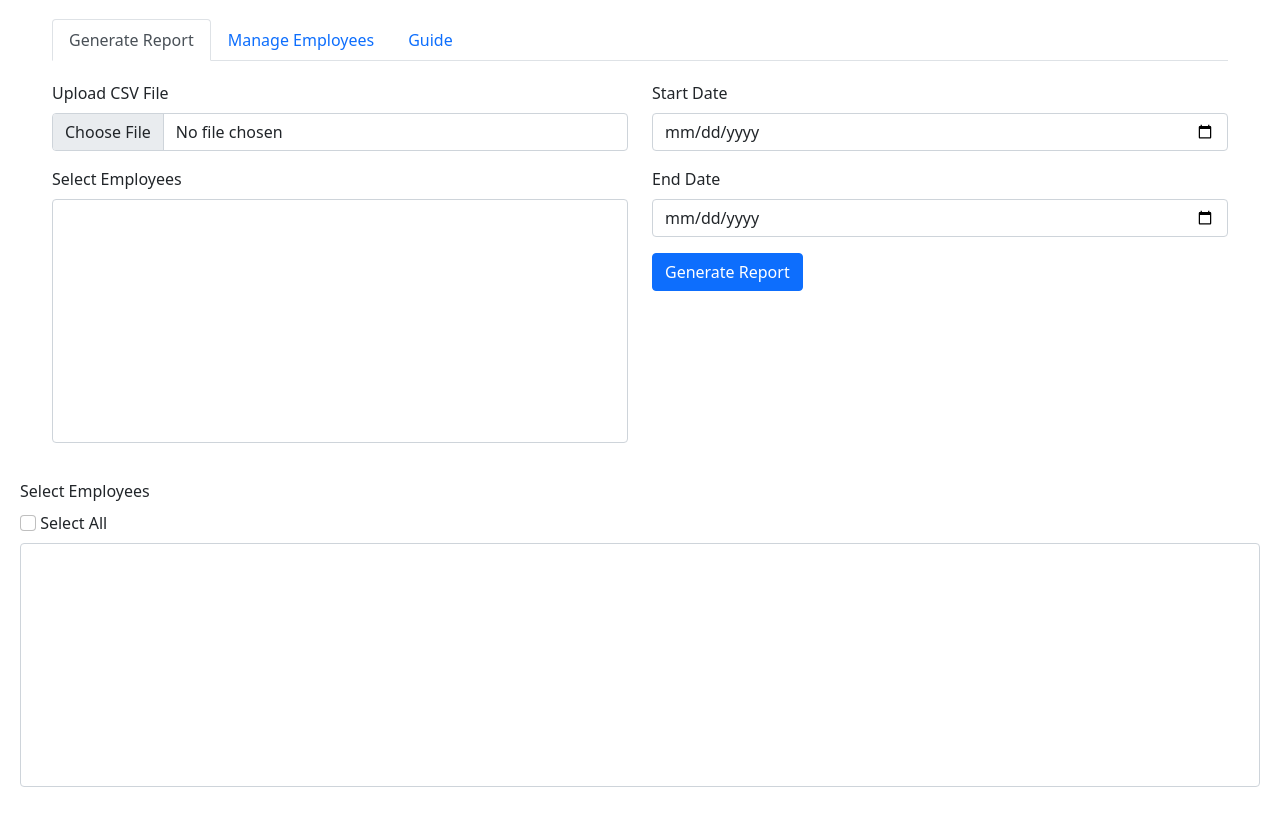
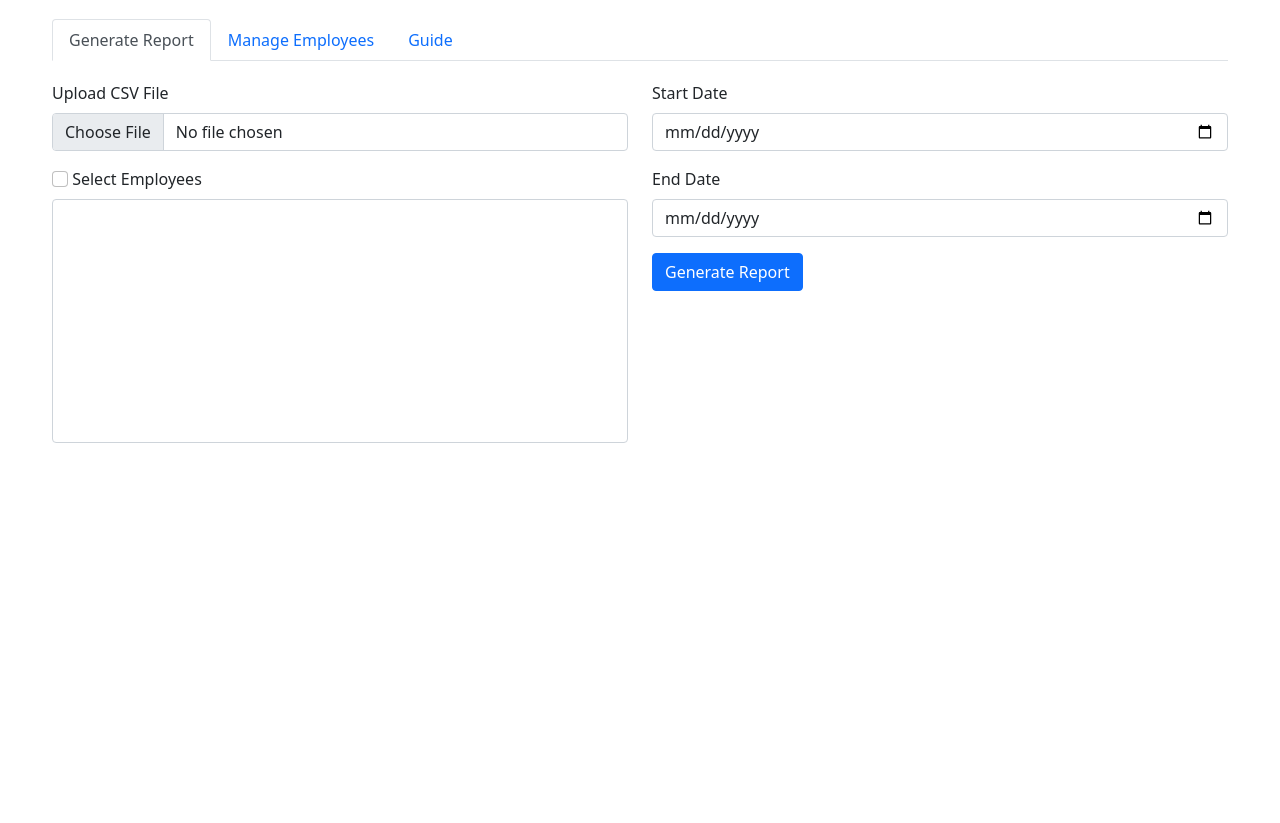
Before and after one commit to rafiddeshmukh/Employee_Attendence_Report, a plain HTML site: page index.html in a window 1280 px wide. Shown: the part 73-896 px from the top of the page. After the commit the page ends 800 px from the top, so only its background shows below. Drawn offline with nearby package versions, Linux system fonts and the light colour scheme.

Commit message:
Update index.html

```diff
--- a/index.html
+++ b/index.html
@@ -45,7 +45,9 @@
                             <label class="form-label">Upload CSV File</label>
                             <input type="file" class="form-control" id="csvFile" accept=".csv">
                         </div>
+
                         <div class="mb-3">
+                            <input type="checkbox" id="selectAllEmployees" class="form-check-input">
                             <label class="form-label">Select Employees</label>
                             <select class="form-select" id="employeeSelect" multiple size="10"></select>
                         </div>
@@ -142,15 +144,6 @@
             </div>
         </div>
     </div>
-        <!-- Add this where your employee selection is -->
-<div class="mb-3">
-    <label class="form-label">Select Employees</label>
-    <div class="mb-2">
-        <input type="checkbox" id="selectAllEmployees" class="form-check-input">
-        <label class="form-check-label" for="selectAllEmployees">Select All</label>
-    </div>
-    <select class="form-select" id="employeeSelect" multiple size="10"></select>
-</div>
 
 
     <script src="https://cdn.jsdelivr.net/npm/bootstrap@5.1.3/dist/js/bootstrap.bundle.min.js"></script>
```
